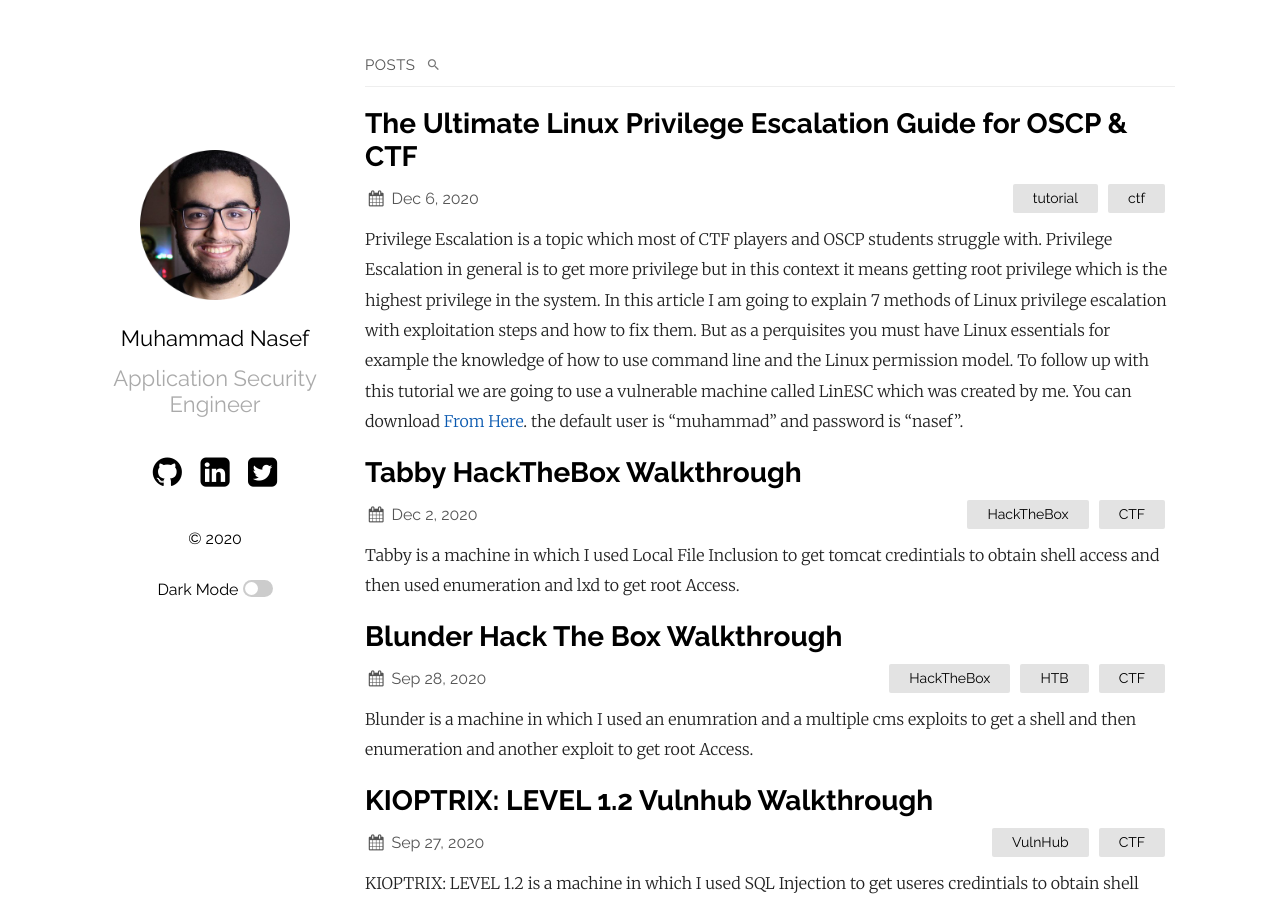
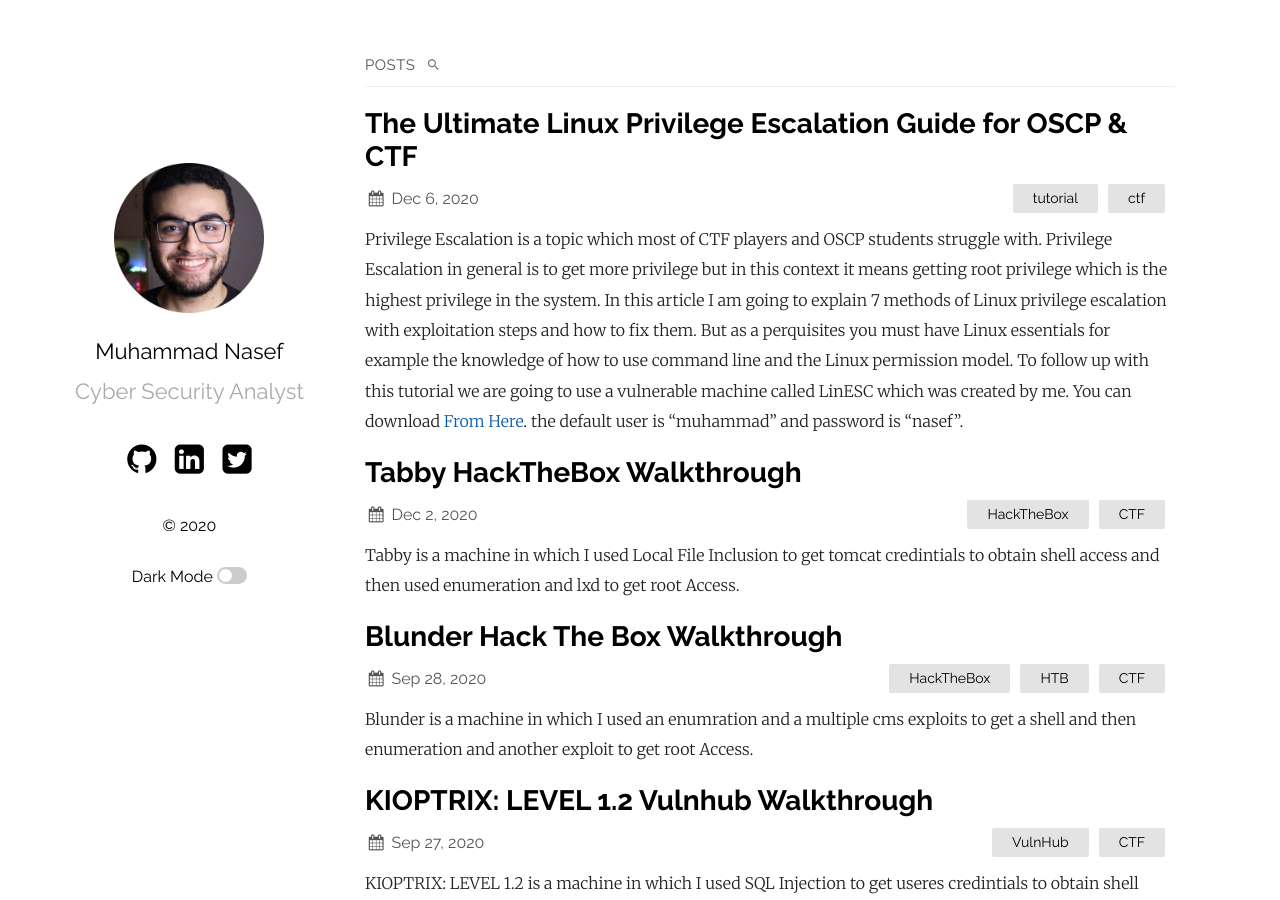
Before and after one commit to iamnasef/0xnasef.github.io, a Jekyll site: the page built from index.md, in a window 1280 px wide and 900 px high. Built offline with Jekyll 4.4.1, drawn with Linux system fonts in a browser that asks for light colours.

Commit message:
Fixing Tagline

```diff
--- a/_config.yml
+++ b/_config.yml
@@ -1,7 +1,7 @@
-title: Muhammad Nasef | Application Security Engineer
+title: Muhammad Nasef | Cyber Security Analyst
 author: Muhammad Nasef
 email: me@muhammadnasef.com
-description: Muhammad Nasef | Application Security Engineer | CTF Walkthroughs
+description: Muhammad Nasef | Cyber Security Analyst | CTF Walkthroughs
 show_excerpts: true # set to true to show excerpts on the homepage
 permalink: /blog/:title/
 # Minima date format
@@ -11,7 +11,7 @@
 plainwhite:
   analytics_id: "UA-179025129-1"
   name: Muhammad Nasef
-  tagline: Application Security Engineer
+  tagline: Cyber Security Analyst
   date_format: "%b %-d, %Y"
   sitemap: true # set to true to generate sitemap.xml content
   search: true # set to true to enable searchbar
```
